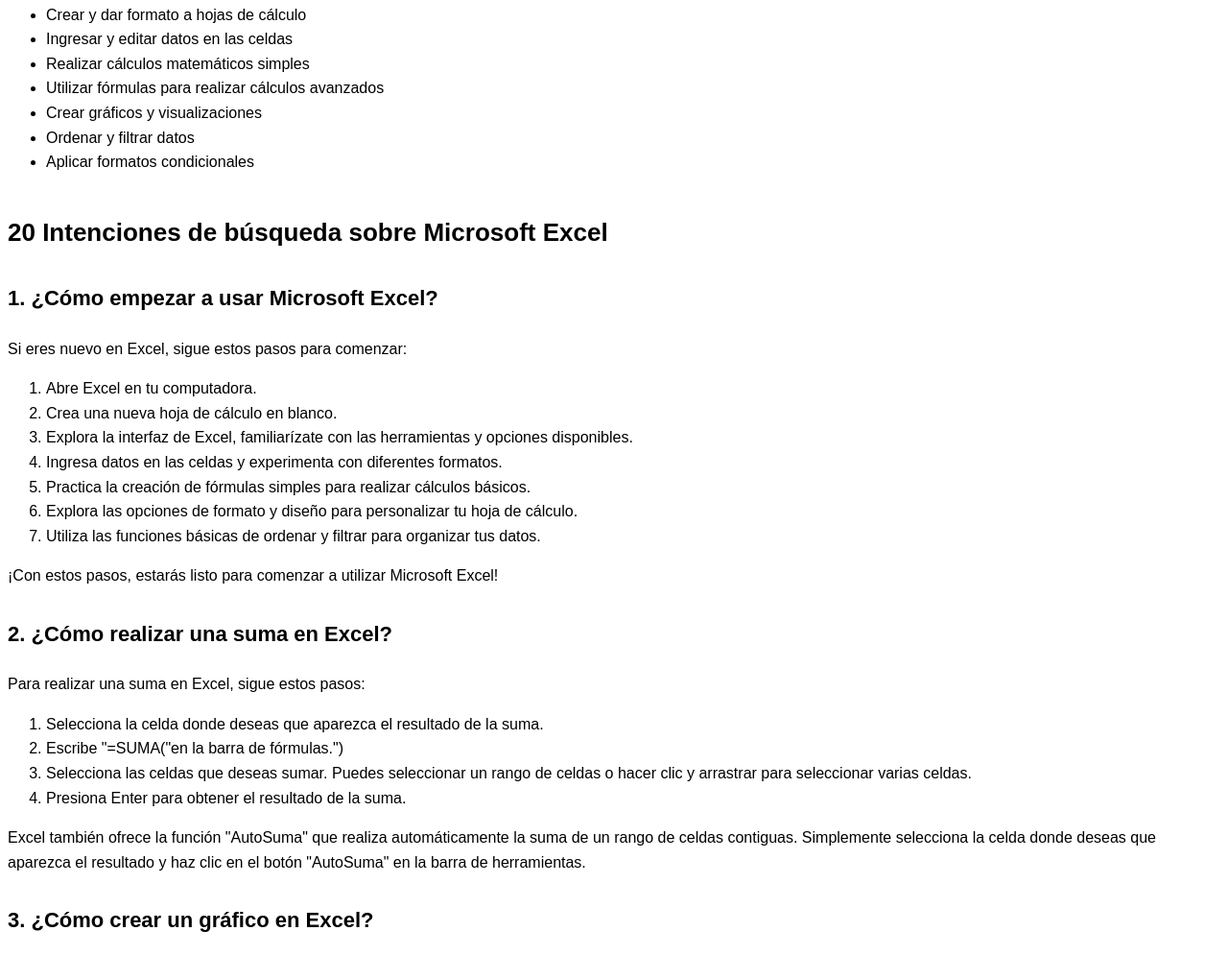
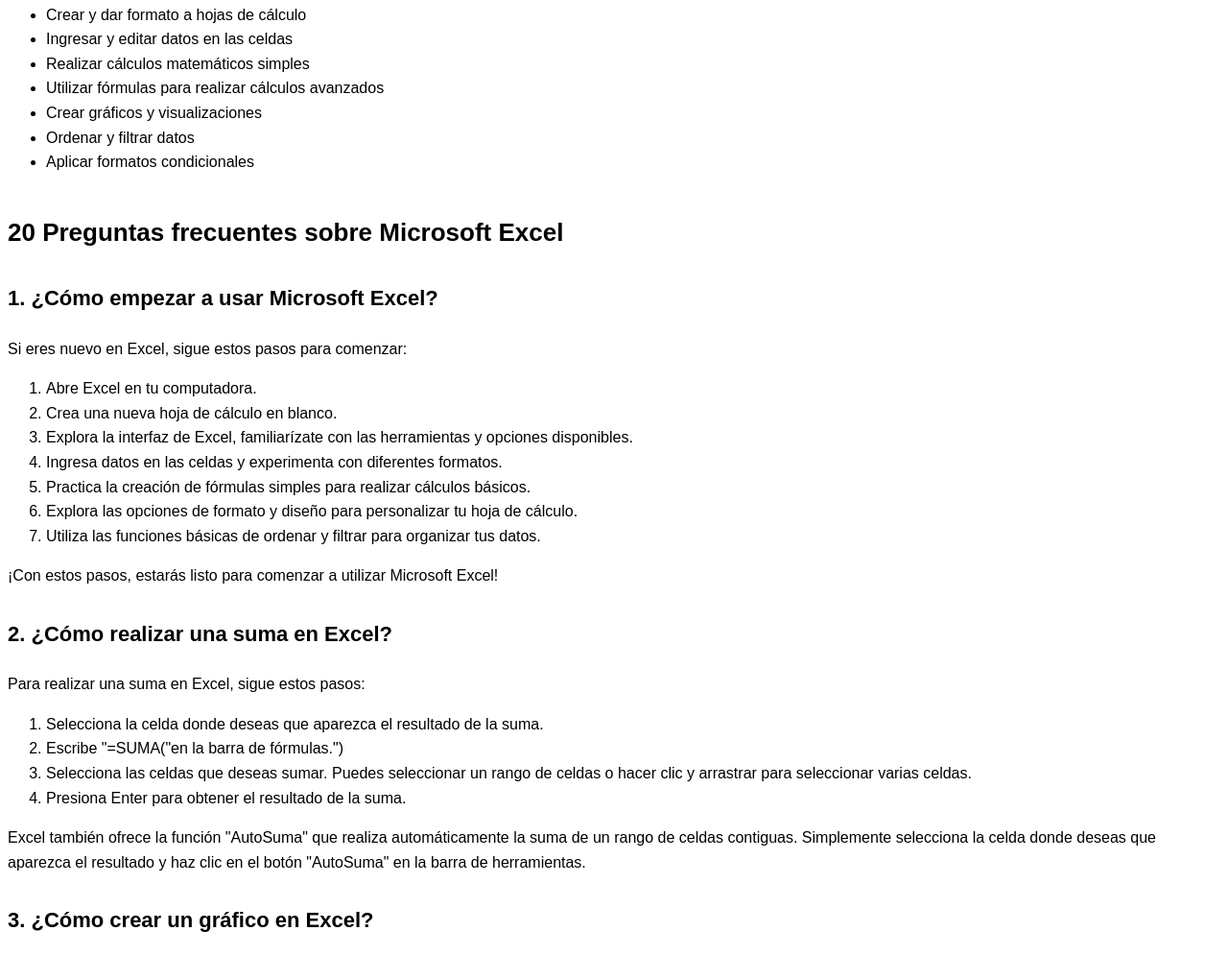
Before and after one commit to reffacil/excel, a plain HTML site: page public/index.html in a window 1280 px wide. Shown: the part 713-1708 px from the top of the page at 96% size. Drawn offline with Linux system fonts and the light colour scheme.

Commit message:
Actualizando articulo de index

```diff
--- a/public/index.html
+++ b/public/index.html
@@ -57,7 +57,7 @@
     <li>Aplicar formatos condicionales</li>
   </ul>
 
-  <h2>20 Intenciones de búsqueda sobre Microsoft Excel</h2>
+  <h2>20 Preguntas frecuentes sobre Microsoft Excel</h2>
 
   <h3>1. ¿Cómo empezar a usar Microsoft Excel?</h3>
   <p>Si eres nuevo en Excel, sigue estos pasos para comenzar:</p>
```
